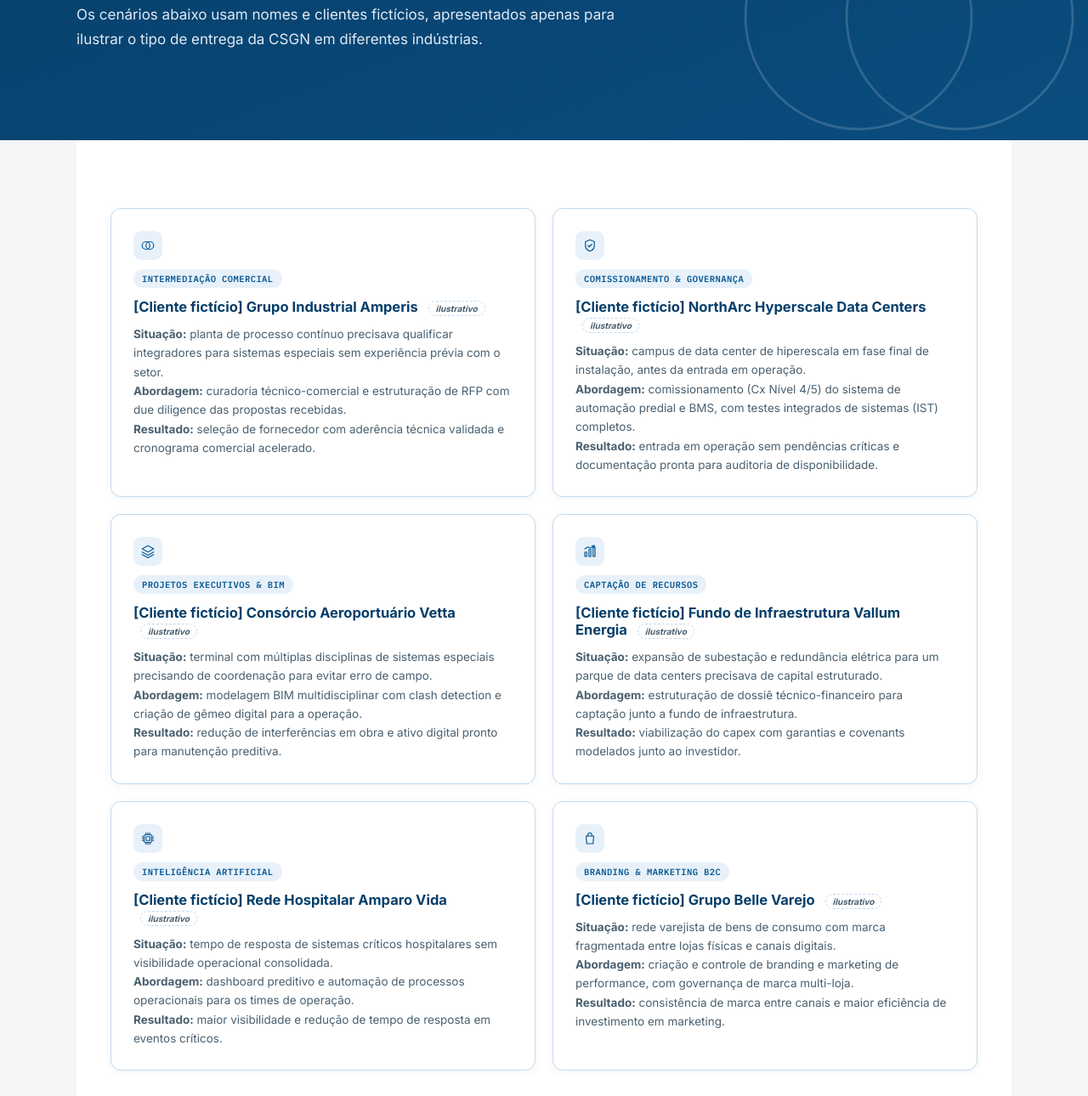
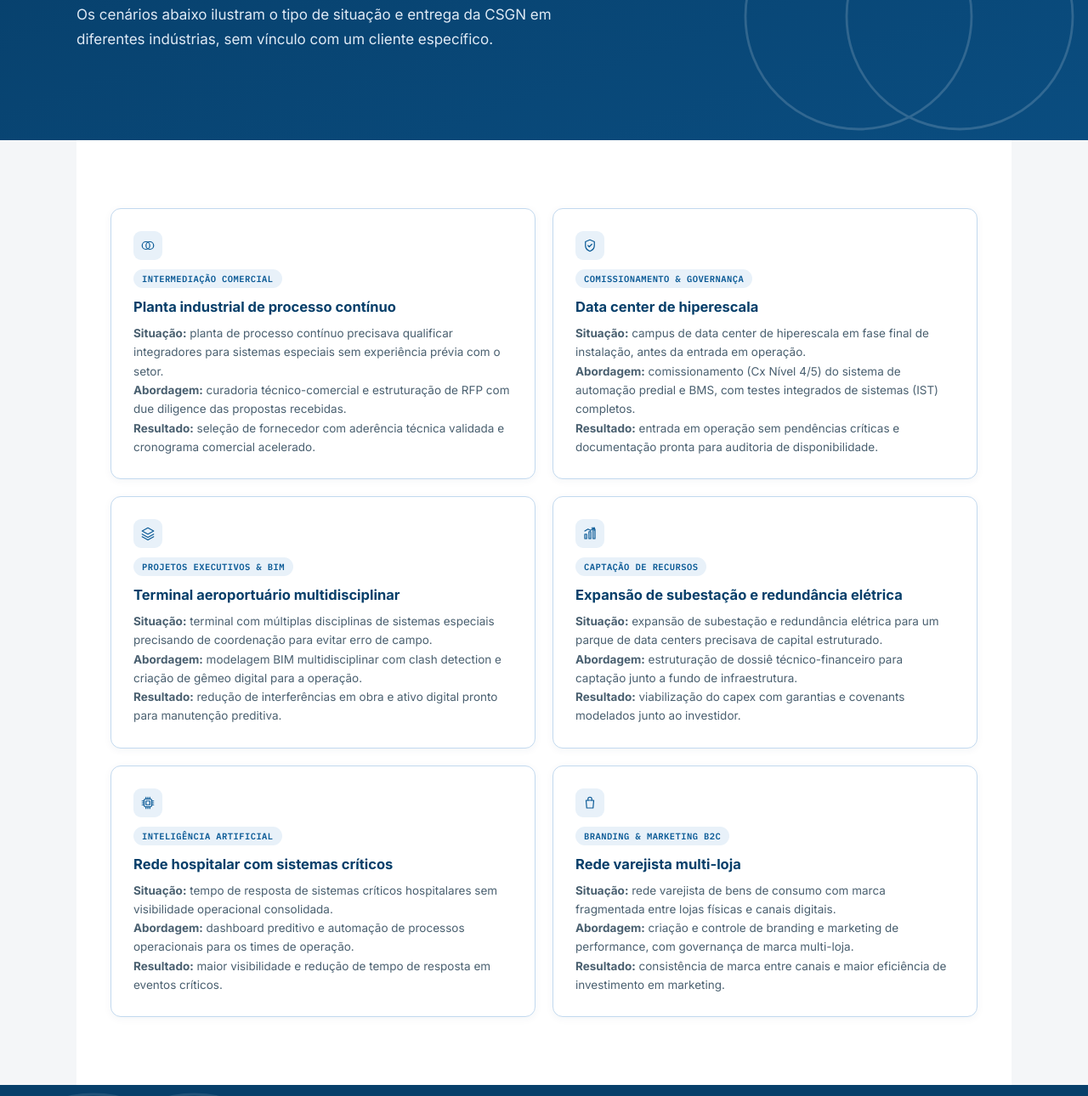
Before and after one commit to carlosfonsecasy/csgn-deploy, a plain HTML site: page casos-de-uso.html in a window 1280 px wide. Shown: the part 217-1507 px from the top of the page at 85% size. Drawn offline with Linux system fonts and the light colour scheme.

Commit message:
Remove nomes de clientes ficticios dos casos de uso, generaliza por cenario

```diff
--- a/casos-de-uso.html
+++ b/casos-de-uso.html
@@ -4,7 +4,7 @@
 <meta charset="UTF-8">
 <meta name="viewport" content="width=device-width, initial-scale=1.0">
 <title>Casos de Uso - CS Gestão e Negócios</title>
-<meta name="description" content="Exemplos ilustrativos de atuação da CSGN em data centers, energia, saúde, aeroportos, indústria e varejo.">
+<meta name="description" content="Cenários típicos de atuação da CSGN em data centers, energia, saúde, aeroportos, indústria e varejo.">
 <link rel="stylesheet" href="assets/style.css">
 </head>
 <body>
@@ -40,9 +40,9 @@
   </svg>
   <div class="wrap">
     <div class="eyebrow">Casos de Uso</div>
-    <h1 style="font-size:36px;">Exemplos ilustrativos, por vertical</h1>
-    <p class="lead">Os cenários abaixo usam nomes e clientes fictícios, apresentados
-      apenas para ilustrar o tipo de entrega da CSGN em diferentes indústrias.</p>
+    <h1 style="font-size:36px;">Cenários típicos de atuação, por vertical</h1>
+    <p class="lead">Os cenários abaixo ilustram o tipo de situação e entrega da CSGN
+      em diferentes indústrias, sem vínculo com um cliente específico.</p>
   </div>
 </header>
 
@@ -52,7 +52,7 @@
     <div class="card">
       <div class="icon-wrap sm"><svg viewBox="0 0 24 24" fill="none" stroke-width="1.6" stroke-linecap="round" stroke-linejoin="round"><circle cx="9" cy="12" r="6"/><circle cx="15" cy="12" r="6"/></svg></div>
       <div class="pill">Intermediação comercial</div>
-      <h3>[Cliente fictício] Grupo Industrial Amperis <span class="badge-fic">ilustrativo</span></h3>
+      <h3>Planta industrial de processo contínuo</h3>
       <p><b>Situação:</b> planta de processo contínuo precisava qualificar integradores
         para sistemas especiais sem experiência prévia com o setor.</p>
       <p><b>Abordagem:</b> curadoria técnico-comercial e estruturação de RFP com due
@@ -64,7 +64,7 @@
     <div class="card">
       <div class="icon-wrap sm"><svg viewBox="0 0 24 24" fill="none" stroke-width="1.6" stroke-linecap="round" stroke-linejoin="round"><path d="M12 3l7 3v6c0 4.5-3 7.5-7 9-4-1.5-7-4.5-7-9V6l7-3z"/><path d="M9 12l2 2 4-4"/></svg></div>
       <div class="pill">Comissionamento & governança</div>
-      <h3>[Cliente fictício] NorthArc Hyperscale Data Centers <span class="badge-fic">ilustrativo</span></h3>
+      <h3>Data center de hiperescala</h3>
       <p><b>Situação:</b> campus de data center de hiperescala em fase final de
         instalação, antes da entrada em operação.</p>
       <p><b>Abordagem:</b> comissionamento (Cx Nível 4/5) do sistema de automação
@@ -76,7 +76,7 @@
     <div class="card">
       <div class="icon-wrap sm"><svg viewBox="0 0 24 24" fill="none" stroke-width="1.6" stroke-linecap="round" stroke-linejoin="round"><path d="M12 3l9 5-9 5-9-5 9-5z"/><path d="M3 13l9 5 9-5"/><path d="M3 17l9 5 9-5"/></svg></div>
       <div class="pill">Projetos executivos & BIM</div>
-      <h3>[Cliente fictício] Consórcio Aeroportuário Vetta <span class="badge-fic">ilustrativo</span></h3>
+      <h3>Terminal aeroportuário multidisciplinar</h3>
       <p><b>Situação:</b> terminal com múltiplas disciplinas de sistemas especiais
         precisando de coordenação para evitar erro de campo.</p>
       <p><b>Abordagem:</b> modelagem BIM multidisciplinar com clash detection e
@@ -88,7 +88,7 @@
     <div class="card">
       <div class="icon-wrap sm"><svg viewBox="0 0 24 24" fill="none" stroke-width="1.6" stroke-linecap="round" stroke-linejoin="round"><rect x="4" y="13" width="3" height="7"/><rect x="10.5" y="9" width="3" height="11"/><rect x="17" y="5" width="3" height="15"/><path d="M4 8l5-3 4 2 6-4"/><path d="M15 3h4v4"/></svg></div>
       <div class="pill">Captação de recursos</div>
-      <h3>[Cliente fictício] Fundo de Infraestrutura Vallum Energia <span class="badge-fic">ilustrativo</span></h3>
+      <h3>Expansão de subestação e redundância elétrica</h3>
       <p><b>Situação:</b> expansão de subestação e redundância elétrica para um
         parque de data centers precisava de capital estruturado.</p>
       <p><b>Abordagem:</b> estruturação de dossiê técnico-financeiro para captação
@@ -100,7 +100,7 @@
     <div class="card">
       <div class="icon-wrap sm"><svg viewBox="0 0 24 24" fill="none" stroke-width="1.6" stroke-linecap="round" stroke-linejoin="round"><rect x="6" y="6" width="12" height="12" rx="2"/><rect x="9" y="9" width="6" height="6"/><path d="M9 3v3M12 3v3M15 3v3M9 18v3M12 18v3M15 18v3M3 9h3M3 12h3M3 15h3M18 9h3M18 12h3M18 15h3"/></svg></div>
       <div class="pill">Inteligência artificial</div>
-      <h3>[Cliente fictício] Rede Hospitalar Amparo Vida <span class="badge-fic">ilustrativo</span></h3>
+      <h3>Rede hospitalar com sistemas críticos</h3>
       <p><b>Situação:</b> tempo de resposta de sistemas críticos hospitalares sem
         visibilidade operacional consolidada.</p>
       <p><b>Abordagem:</b> dashboard preditivo e automação de processos operacionais
@@ -112,7 +112,7 @@
     <div class="card">
       <div class="icon-wrap sm"><svg viewBox="0 0 24 24" fill="none" stroke-width="1.6" stroke-linecap="round" stroke-linejoin="round"><path d="M6 8h12l-1 12H7L6 8z"/><path d="M9 8V6a3 3 0 016 0v2"/></svg></div>
       <div class="pill">Branding & marketing B2C</div>
-      <h3>[Cliente fictício] Grupo Belle Varejo <span class="badge-fic">ilustrativo</span></h3>
+      <h3>Rede varejista multi-loja</h3>
       <p><b>Situação:</b> rede varejista de bens de consumo com marca fragmentada
         entre lojas físicas e canais digitais.</p>
       <p><b>Abordagem:</b> criação e controle de branding e marketing de
```
Also changed, not shown: termos.html (+2 -3 lines).
